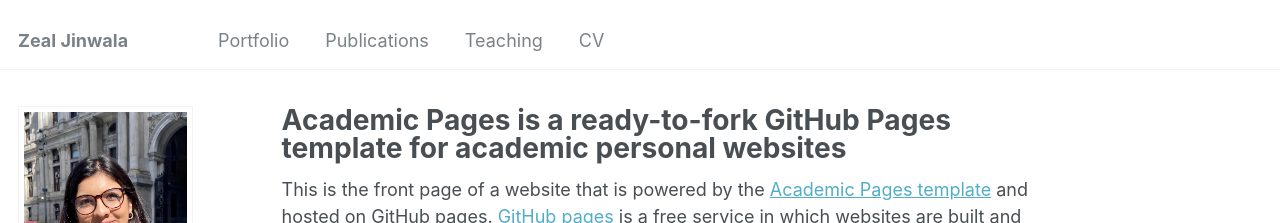
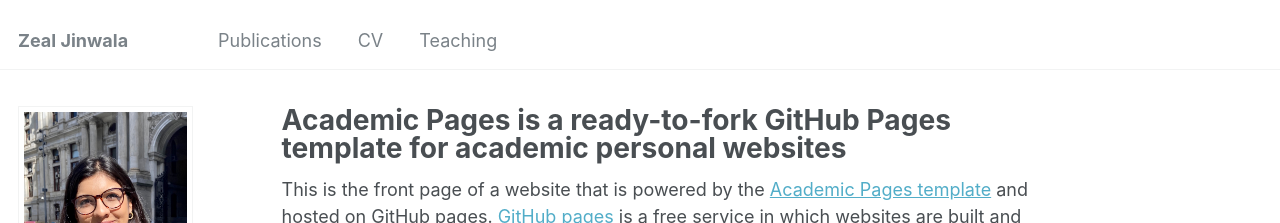
Before and after one commit to zealjinwala/zealjinwala.github.io, a Jekyll site: the page built from _pages/about.md, in a window 1280 px wide. Shown: the top 223 px of the page. Built offline with Jekyll 4.4.1, drawn with Linux system fonts in a browser that asks for light colours; some web fonts are replaced.

Commit message:
changed navigation

```diff
--- a/_data/navigation.yml
+++ b/_data/navigation.yml
@@ -1,13 +1,11 @@
 # main links links
 main:
-  - title: "Portfolio"
-    url: /portfolio/
 
   - title: "Publications"
     url: /publications/
 
+  - title: "CV"
+    url: /cv/
+
   - title: "Teaching"
     url: /teaching/
-
-  - title: "CV"
-    url: /cv/
--- a/_sass/_sidebar.scss
+++ b/_sass/_sidebar.scss
@@ -91,7 +91,6 @@
 
   img {
     max-width: 175px;
-    min-width: 80px;
     // border-radius: 50%;
 
     @include breakpoint($large) {
```
